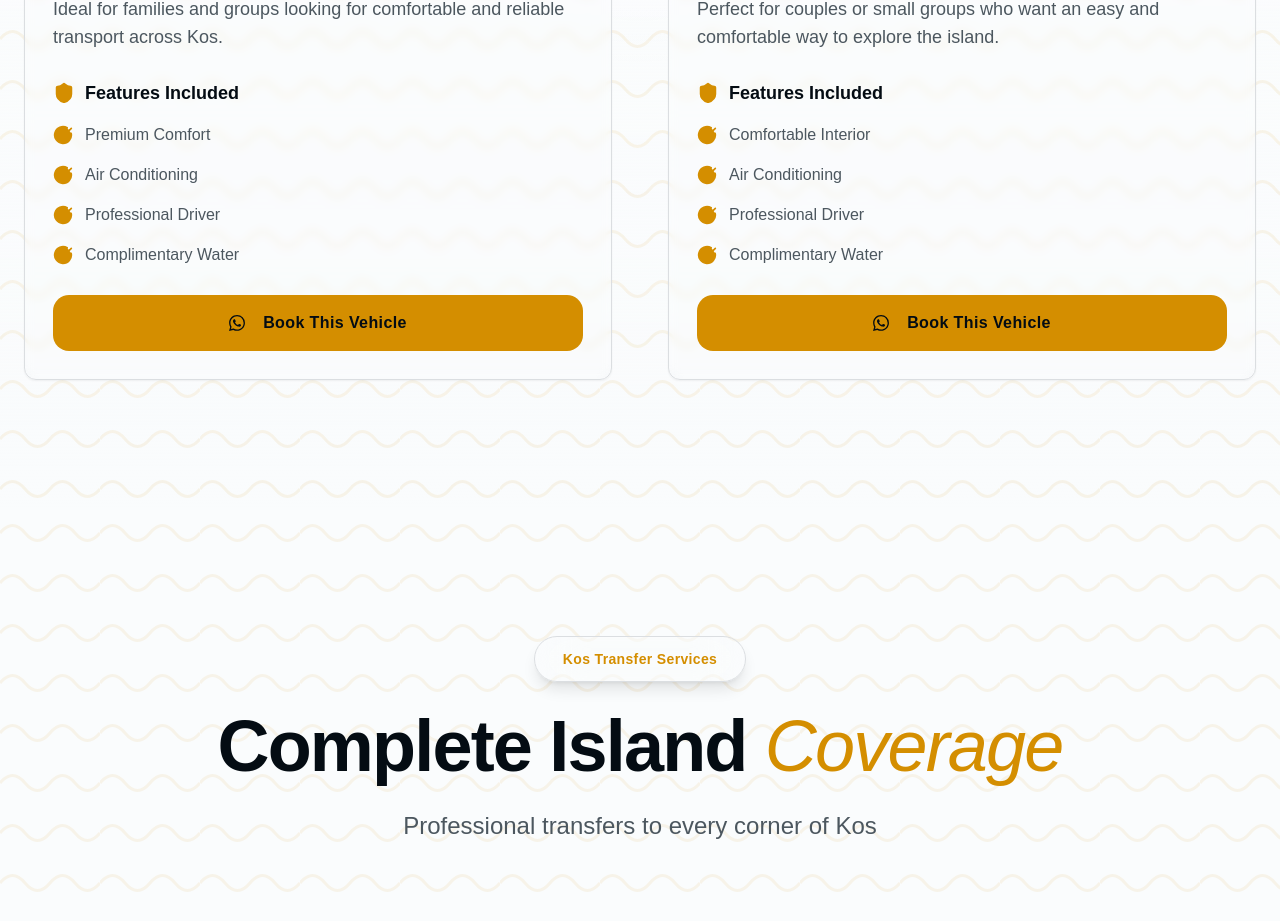
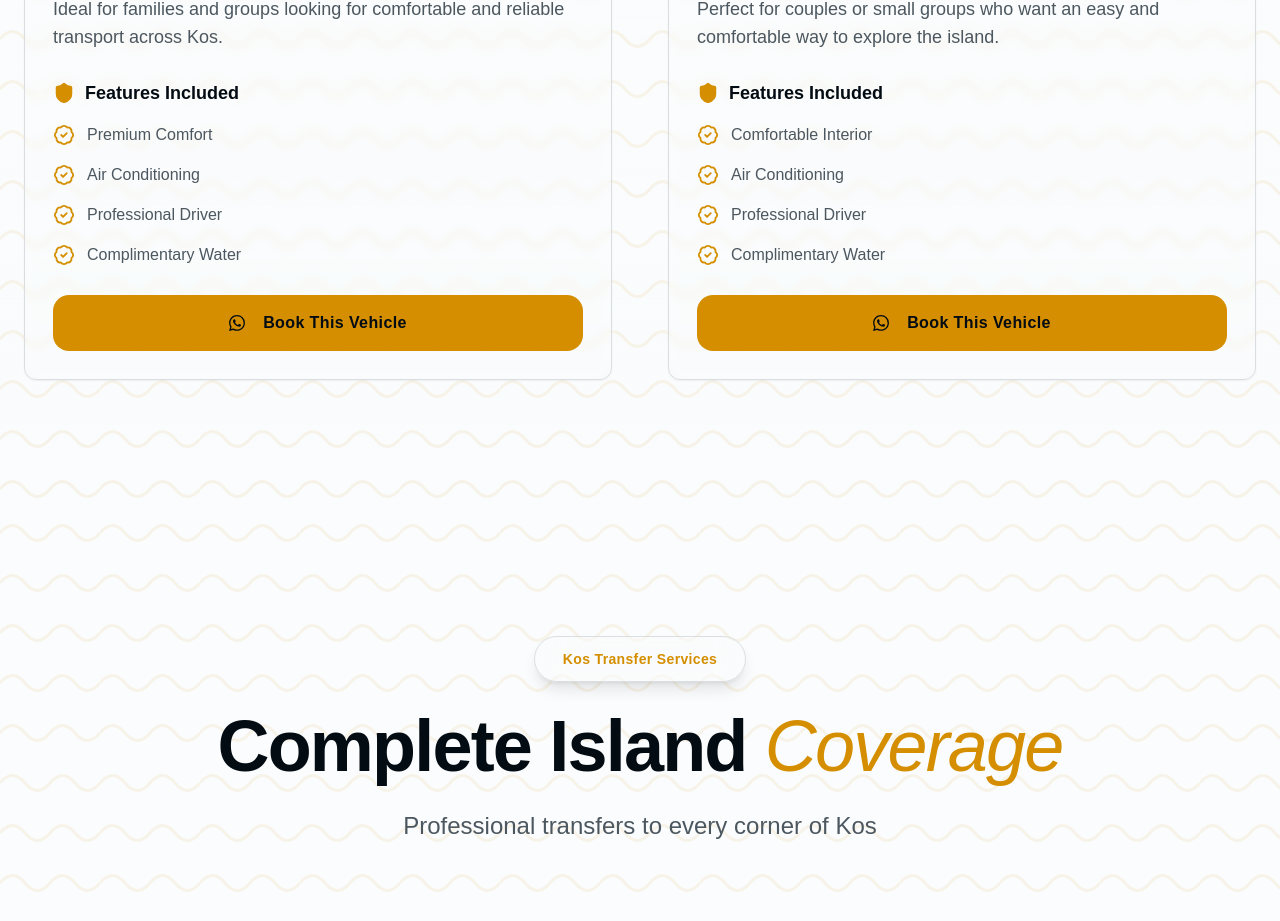
Before and after one commit to georgevgs/kos-transfer, a React (Vite) app: page / in a window 1280 px wide. Shown: the part 2780-3701 px from the top of the page. Built offline with nearby package versions, Linux system fonts and the light colour scheme.

Commit message:
Fleet icons change

```diff
--- a/src/components/Fleet.tsx
+++ b/src/components/Fleet.tsx
@@ -1,6 +1,6 @@
 import { useRef } from 'react'
 import { motion, useInView } from 'framer-motion'
-import { Briefcase, CheckCircle, Shield, Users } from 'lucide-react'
+import { Briefcase, BadgeCheck, Shield, Users } from 'lucide-react'
 import { WhatsAppIcon } from '@/components/icons/WhatsAppIcon'
 import { Card } from '@/components/ui/card'
 import { Button } from '@/components/ui/button'
@@ -140,10 +140,10 @@ export const Fleet = () => {
                                                             whileHover={{ x: 4 }}
                                                             transition={{ duration: 0.2 }}
                                                         >
-                                                            <CheckCircle
+                                                            <BadgeCheck
                                                                 className="mr-3 sm:mr-3 text-accent flex-shrink-0 group-hover/item:scale-110 transition-transform"
-                                                                size={20}
-                                                                fill="currentColor"
+                                                                size={22}
+                                                                strokeWidth={2}
                                                             />
                                                             {feature}
                                                         </motion.li>
```
